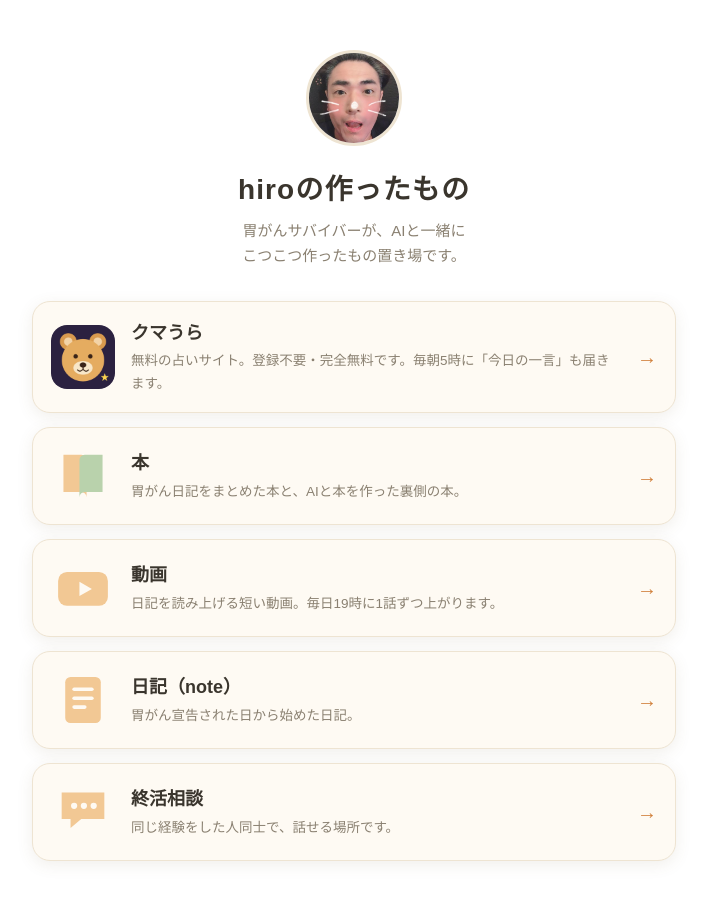
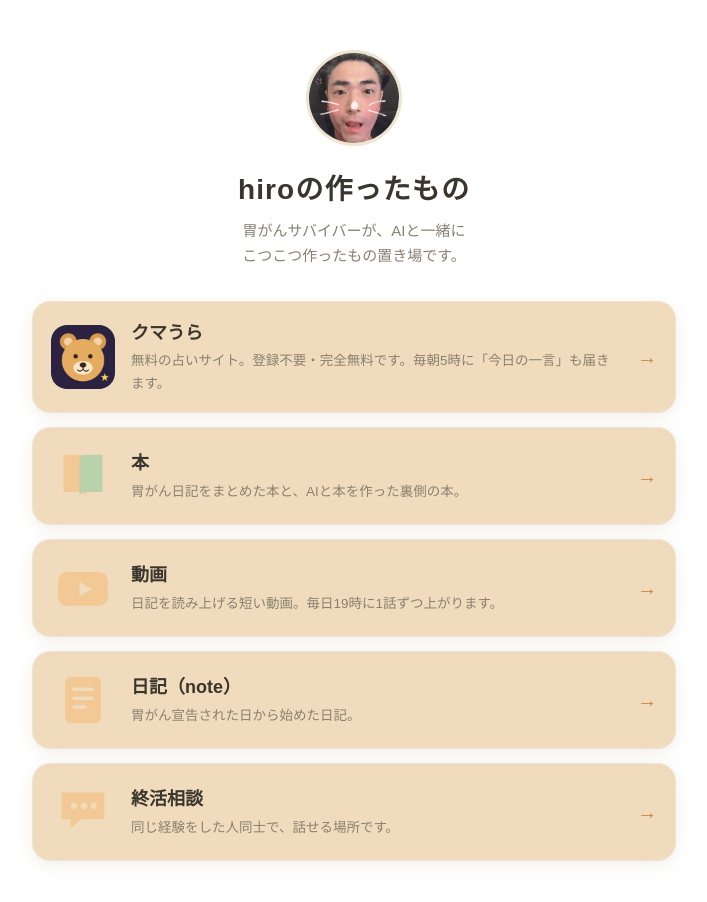
Before and after one commit to anshinsyukatu/works, a plain HTML site: page index.html in a window 1280 px wide. Shown: the whole page, without its empty margins (286-993 px from the left). Drawn offline with Linux system fonts and the light colour scheme.

Commit message:
カードの色を薄い茶色に

```diff
--- a/style.css
+++ b/style.css
@@ -1,6 +1,6 @@
 :root {
   --bg: #ffffff;
-  --card: #fefaf3;
+  --card: #f0dcbc;
   --ink: #3a352d;
   --sub: #8a8071;
   --line: #eee4d2;
```
